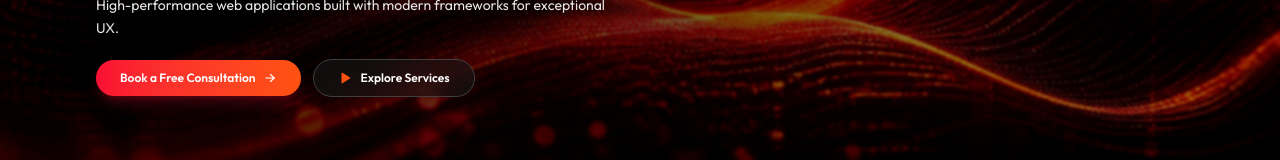
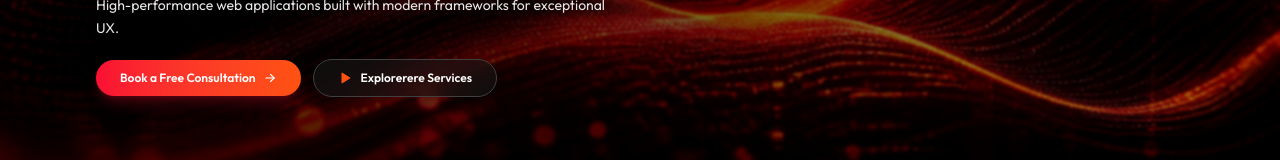
Before and after one commit to Maazister1/Maystone-Digital, a React (Vite) app: page / in a window 1280 px wide. Shown: the part 480-640 px from the top of the page. Built offline with nearby package versions, Linux system fonts and the light colour scheme.

Commit message:
edit hero section

```diff
--- a/src/Components/Hero.jsx
+++ b/src/Components/Hero.jsx
@@ -100,7 +100,7 @@ const Hero = () => {
             className="inline-flex items-center justify-center gap-2 px-6 py-2.5 rounded-full font-semibold text-white border border-neutral-700 bg-neutral-900/60 hover:bg-neutral-800/80 transition-all backdrop-blur-sm text-xs"
           >
             <IconPlayerPlay className="w-3.5 h-3.5 text-[#FE5211] fill-current" />
-            <span>Explore Services</span>
+            <span>Explorerere Services</span>
           </a>
         </div>
       </div>
```
